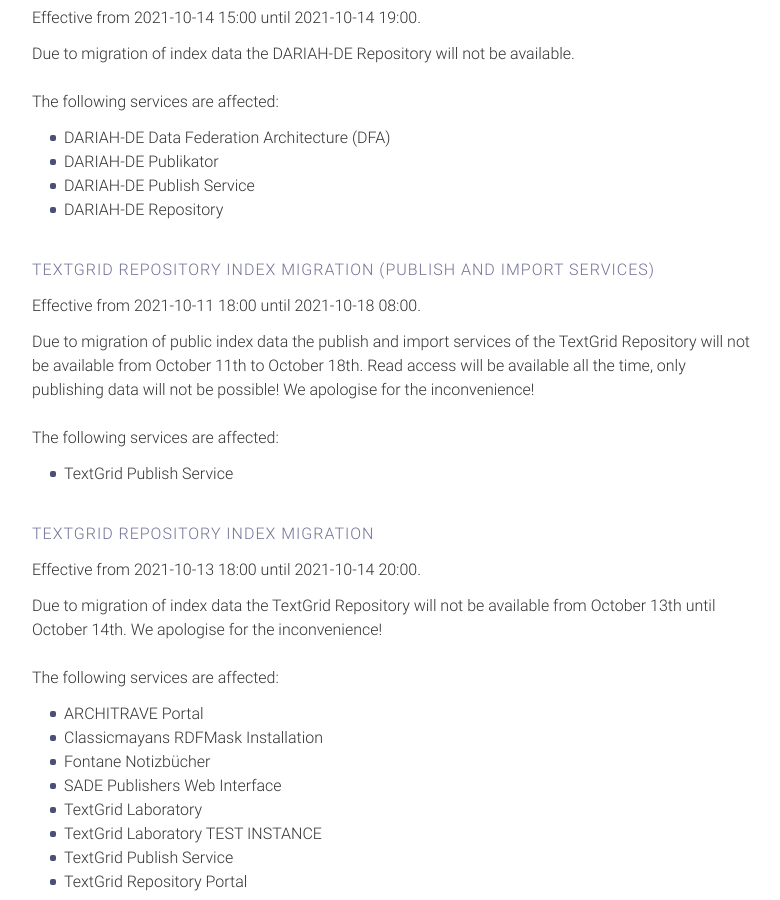
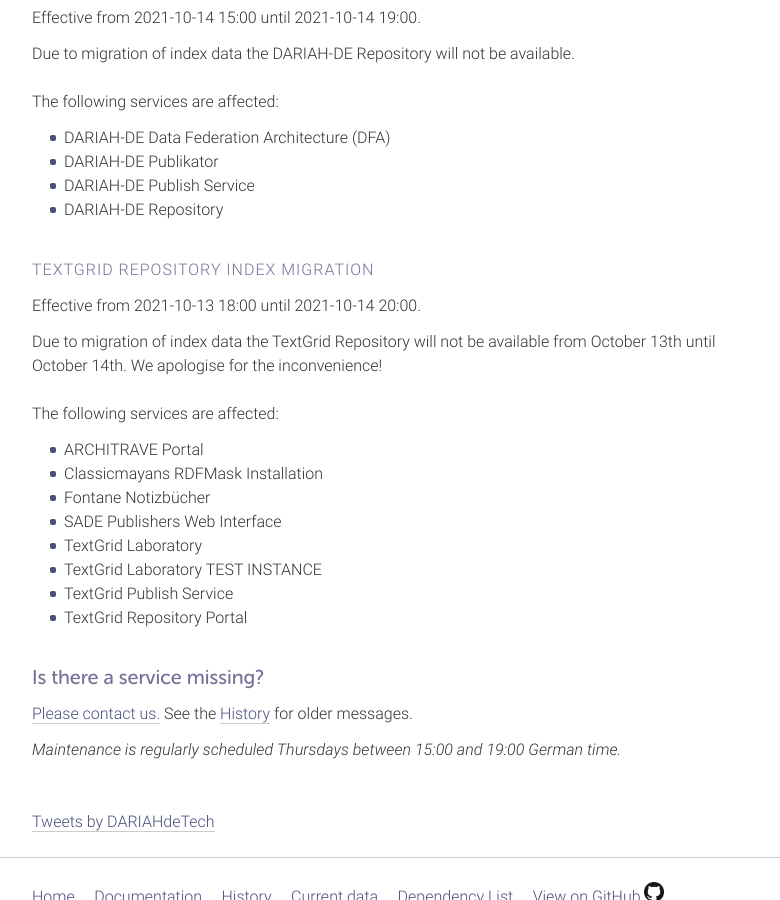
Before and after one commit to DARIAH-DE/status, a Jekyll site: the page built from index.md, in a window 1280 px wide and 900 px high, scrolled down 415 px. Shown: the whole window, without its empty margins (248-1028 px from the left). Built offline with Jekyll 4.4.1, drawn with Linux system fonts in a browser that asks for light colours; comment, search, counter and statistics services are not loaded.

Commit message:
Update announcements.yaml

```diff
--- a/_data/announcements.yaml
+++ b/_data/announcements.yaml
@@ -6,14 +6,6 @@
   description: 'Due to migration of index data the DARIAH-DE Repository will not be available.'
   affected:
     - '/servers/repository-de-dariah-eu'
-- title: 'TextGrid Repository Index Migration (Publish and Import Services)'
-  date_start: '2021-10-11 18:00'
-  date_end: '2021-10-18 08:00'
-  hide: false
-  description: 'Due to migration of public index data the publish and import services of the TextGrid Repository will not be available from October 11th to October 18th. Read access will be available all the time, only publishing data will not be possible! We apologise for the inconvenience!'
-  affected:
-    - '/services/tgpublish'
-    - '/middlewares/tgpid'
 - title: 'TextGrid Repository Index Migration'
   date_start: '2021-10-13 18:00'
   date_end: '2021-10-14 20:00'
```
